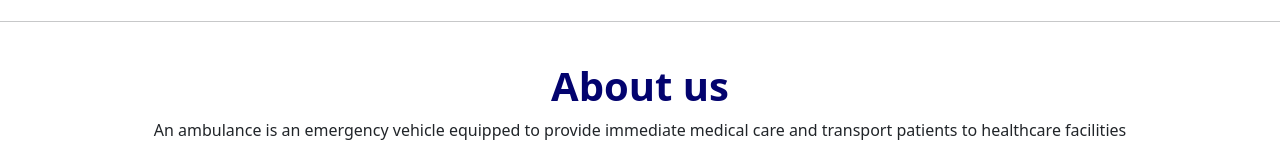
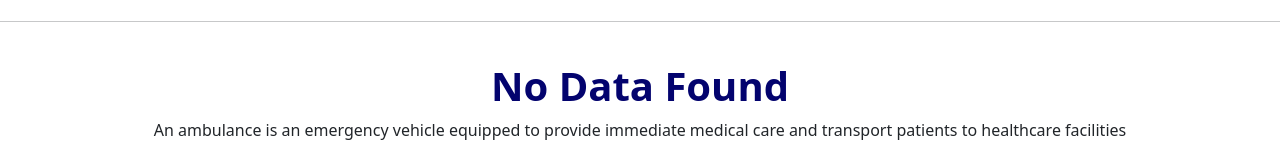
Before and after one commit to ghazali-warsi/Travel_smart, a plain HTML site: page about.html in a window 1280 px wide. Shown: the part 71-231 px from the top of the page. Drawn offline with nearby package versions, Linux system fonts and the light colour scheme.

Commit message:
new branch

```diff
--- a/about.html
+++ b/about.html
@@ -135,7 +135,7 @@
         <div class="row">
             <div class="col-12 text-center mt-4">
 
-                <h1 class="fw-bold ab">About us</h1>
+                <h1 class="fw-bold ab">No Data Found</h1>
                 <div class="col-12 text-center">
                     <p>An ambulance is an emergency vehicle equipped to provide immediate medical care and transport
                         patients to
```
Also changed, not shown: index.html (+1 -1 lines).
